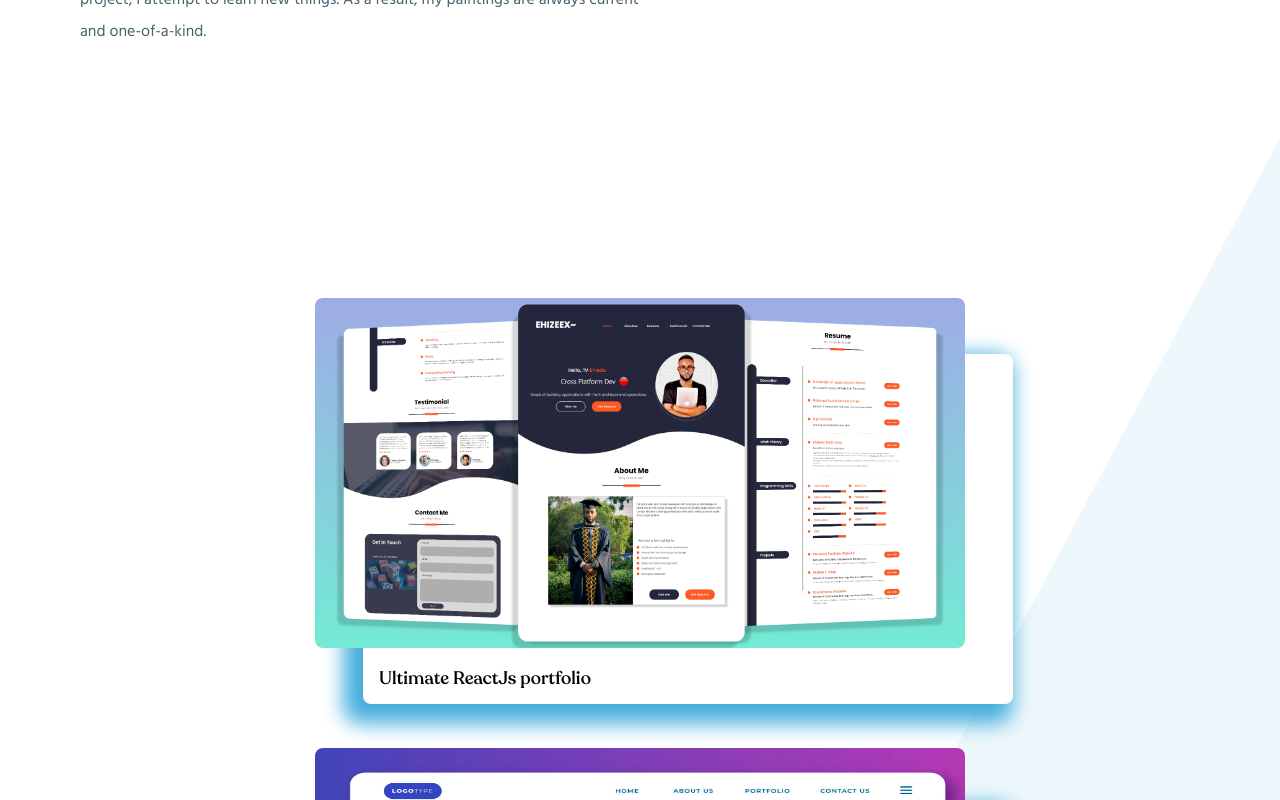
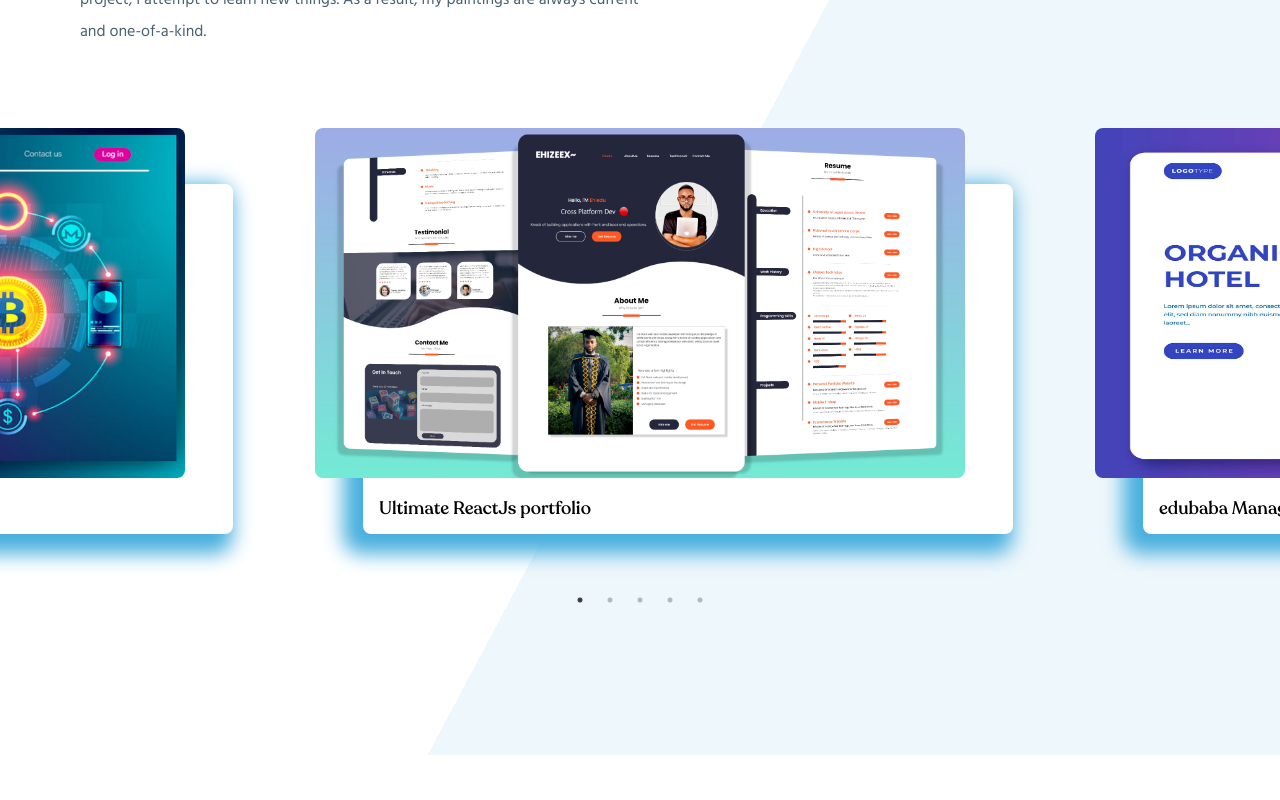
Before and after one commit to PiotrPiwonski/Next-Portfolio, a Next.js app: page / in a window 1280 px wide. Shown: the part 900-1700 px from the top of the page. After the commit the page ends 1655 px from the top, so only its background shows below. Built offline with nearby package versions, Linux system fonts and the light colour scheme.

Commit message:
add slider in portfolio

```diff
--- a/src/app/components/SliderCard/MySlider.js
+++ b/src/app/components/SliderCard/MySlider.js
@@ -1,17 +1,162 @@
-import React from 'react';
-import { DataArray } from '@/app/data';
-import SliderCard from './SliderCard';
+import React from "react";
+import { DataArray } from "@/app/data";
+import SliderCard from "./SliderCard";
+import Slider from "react-slick";
+import "slick-carousel/slick/slick.css";
+import "slick-carousel/slick/slick-theme.css";
 
 export default function MySlider() {
+  var settings = {
+    infinite: true,
+    slidesToShow: 1,
+    slidesToScroll: 1,
+    speed: 500,
+    arrows: false,
+    centerMode: true,
+    centerPadding: "400px",
+    dots: true,
+    responsive: [
+      {
+        breakpoint: 1700,
+        settings: {
+          slidesToShow: 1,
+          slidesToScroll: 1,
+          infinite: true,
+          dots: true,
+          centerPadding: "400px",
+        },
+      },
+      {
+        breakpoint: 1550,
+        settings: {
+          slidesToShow: 1,
+          slidesToScroll: 1,
+          infinite: true,
+          dots: true,
+          centerPadding: "350px",
+        },
+      },
+      {
+        breakpoint: 1450,
+        settings: {
+          slidesToShow: 1,
+          slidesToScroll: 1,
+          infinite: true,
+          dots: true,
+          centerPadding: "300px",
+        },
+      },
+      {
+        breakpoint: 1400,
+        settings: {
+          slidesToShow: 1,
+          slidesToScroll: 1,
+          infinite: true,
+          dots: true,
+          centerPadding: "250px",
+        },
+      },
+      {
+        breakpoint: 1250,
+        settings: {
+          slidesToShow: 1,
+          slidesToScroll: 1,
+          infinite: true,
+          dots: true,
+          centerPadding: "200px",
+        },
+      },
+      {
+        breakpoint: 1150,
+        settings: {
+          slidesToShow: 1,
+          slidesToScroll: 1,
+          infinite: true,
+          dots: true,
+          centerPadding: "170px",
+        },
+      },
+      {
+        breakpoint: 1024,
+        settings: {
+          slidesToShow: 1,
+          slidesToScroll: 1,
+          infinite: true,
+          dots: true,
+          centerPadding: "230px",
+        },
+      },
+      {
+        breakpoint: 980,
+        settings: {
+          slidesToShow: 1,
+          slidesToScroll: 1,
+          infinite: true,
+          dots: true,
+          centerPadding: "200px",
+        },
+      },
+      {
+        breakpoint: 920,
+        settings: {
+          slidesToShow: 1,
+          slidesToScroll: 1,
+          infinite: true,
+          dots: true,
+          centerPadding: "170px",
+        },
+      },
+      {
+        breakpoint: 860,
+        settings: {
+          slidesToShow: 1,
+          slidesToScroll: 1,
+          infinite: true,
+          dots: true,
+          centerPadding: "130px",
+        },
+      },
+      {
+        breakpoint: 780,
+        settings: {
+          slidesToShow: 1,
+          slidesToScroll: 1,
+          infinite: true,
+          dots: true,
+          centerPadding: "100px",
+        },
+      },
+      {
+        breakpoint: 765,
+        settings: {
+          slidesToShow: 1,
+          slidesToScroll: 1,
+          infinite: true,
+          dots: true,
+          centerPadding: "170px",
+        },
+      },
+      {
+        breakpoint: 640,
+        settings: {
+          slidesToShow: 1,
+          slidesToScroll: 1,
+          infinite: true,
+          dots: false,
+          centerMode: false,
+          centerPadding: "0",
+        },
+      },
+    ],
+  };
+
   return (
-    <div>
-        {
-            DataArray.map((item, index) => (
-                <div className='my-slider' key={index}>
-                    <SliderCard item={item} index={index}/>
-                </div>
-            ))
-        }
-    </div>
-  )
+    <Slider {...settings}>
+      {DataArray.map((item, index) => (
+        <div className="my-slider" key={index}>
+          <SliderCard item={item} index={index} />
+        </div>
+      ))}
+    </Slider>
+  );
 }
--- a/src/app/page.js
+++ b/src/app/page.js
@@ -44,7 +44,9 @@ export default function Home() {
             </p>
           </div>
         </div>
-        <div className="">
+        <div
+        style={{transform: "translate(0px, -170px)"}}
+        >
           <MySlider/>
         </div>
       </div>
```
